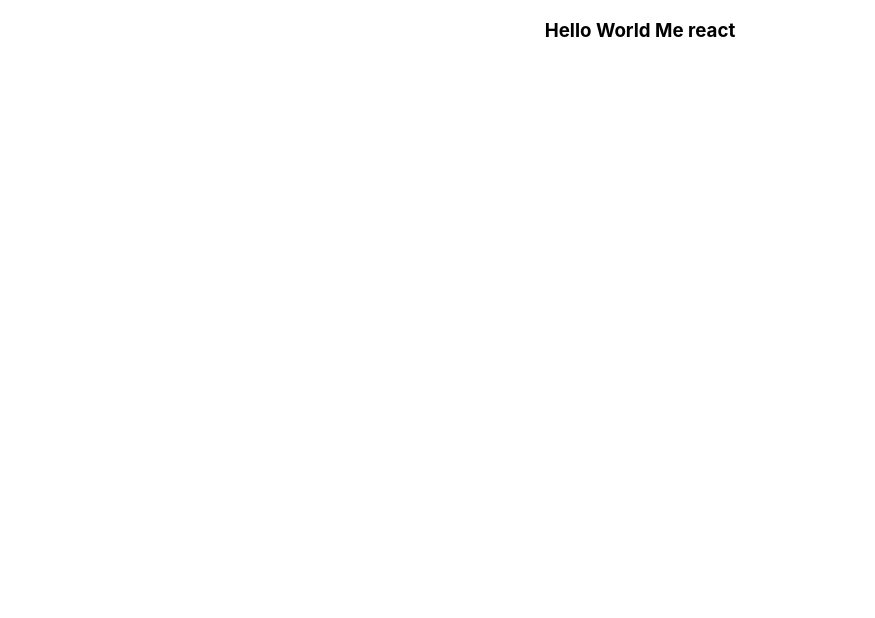
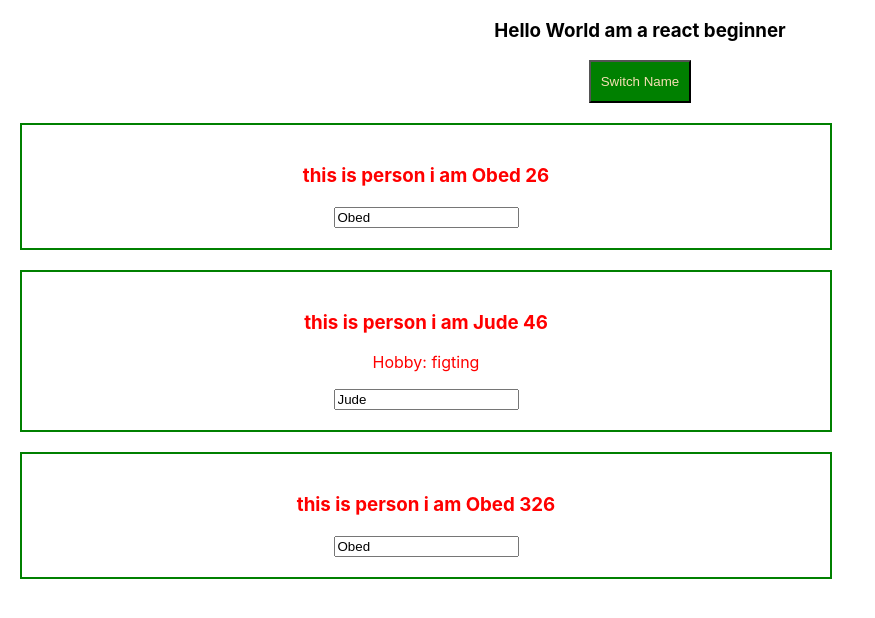
Before and after one commit to gaiyadev/React-course, a React (Create React App) app: page / in a window 1280 px wide. Shown: the top 618 px of the page, without its empty margins (0-875 px from the left). Built offline with nearby package versions, Linux system fonts and the light colour scheme.

Commit message:
Done learing react core, Components, state, binding, styles etc

```diff
--- a/src/App.js
+++ b/src/App.js
@@ -1,12 +1,51 @@
-import React from 'react';
+import React, { Component } from 'react';
 import './App.css';
+import './Person/Person.css';
+import Person from './Person/Person';
 
-function App() {
-  return (
-    <div className="App">
-      <h3>Hello World Me react</h3>
-    </div>
-  );
+class App extends Component {
+  state = {
+    persons:
+      [
+        { name: "Obed", age: 26 },
+        { name: "Jude", age: 46 },
+        { name: "Obed", age: 326 }
+      ]
+  }
+
+  switchNameHandler = (newName) => {
+    this.setState({
+      persons:
+        [
+          { name: "Epaphras", age: 13 },
+          { name: newName, age: 46 },
+          { name: "Obed", age: 326 }
+        ]
+    })
+  }
+  changeNameHandler = (event) => {
+    this.setState({
+      persons:
+        [
+          { name: "Epaphras", age: 13 },
+          { name: event.target.value, age: 46 },
+          { name: "Obed", age: 326 }
+        ]
+    })
+  }
+  render() {
+    return (
+      <div className="App">
+        <h3>Hello World am a react beginner</h3>
+        <button onClick={this.switchNameHandler.bind(this, 'Rejoice')}>Switch Name</button>
+        <Person
+          click={this.switchNameHandler.bind(this, "Peace")} name={this.state.persons[0].name} age={this.state.persons[0].age} />
+        <Person name={this.state.persons[1].name} age={this.state.persons[1].age} > Hobby:  figting </Person>
+        <Person
+          change={this.changeNameHandler} name={this.state.persons[2].name} age={this.state.persons[2].age} />
+      </div>
+    );
+  }
 }
 
 export default App;
--- /dev/null
+++ b/src/Person/Person.css
@@ -0,0 +1,14 @@
+.Person {
+    width: 60%;
+    margin: auto;
+    border: 2px solid green;
+    padding: 20px;
+    margin: 20px;
+    color: red;
+}
+button {
+    background-color: green;
+    color: wheat;
+    padding: 12px 10px;
+
+}
--- /dev/null
+++ b/src/Person/Person.js
@@ -0,0 +1,15 @@
+import React from 'react';
+
+const person = (props) => {
+
+    return (
+        <div className="Person" >
+            <h3 onClick={props.click}>this is person  i am {props.name} {props.age} </h3>
+            <p >{props.children}</p>
+            <input type="text" onChange={props.change} value={props.name} />
+        </div>
+    );
+
+}
+
+export default person;
```
